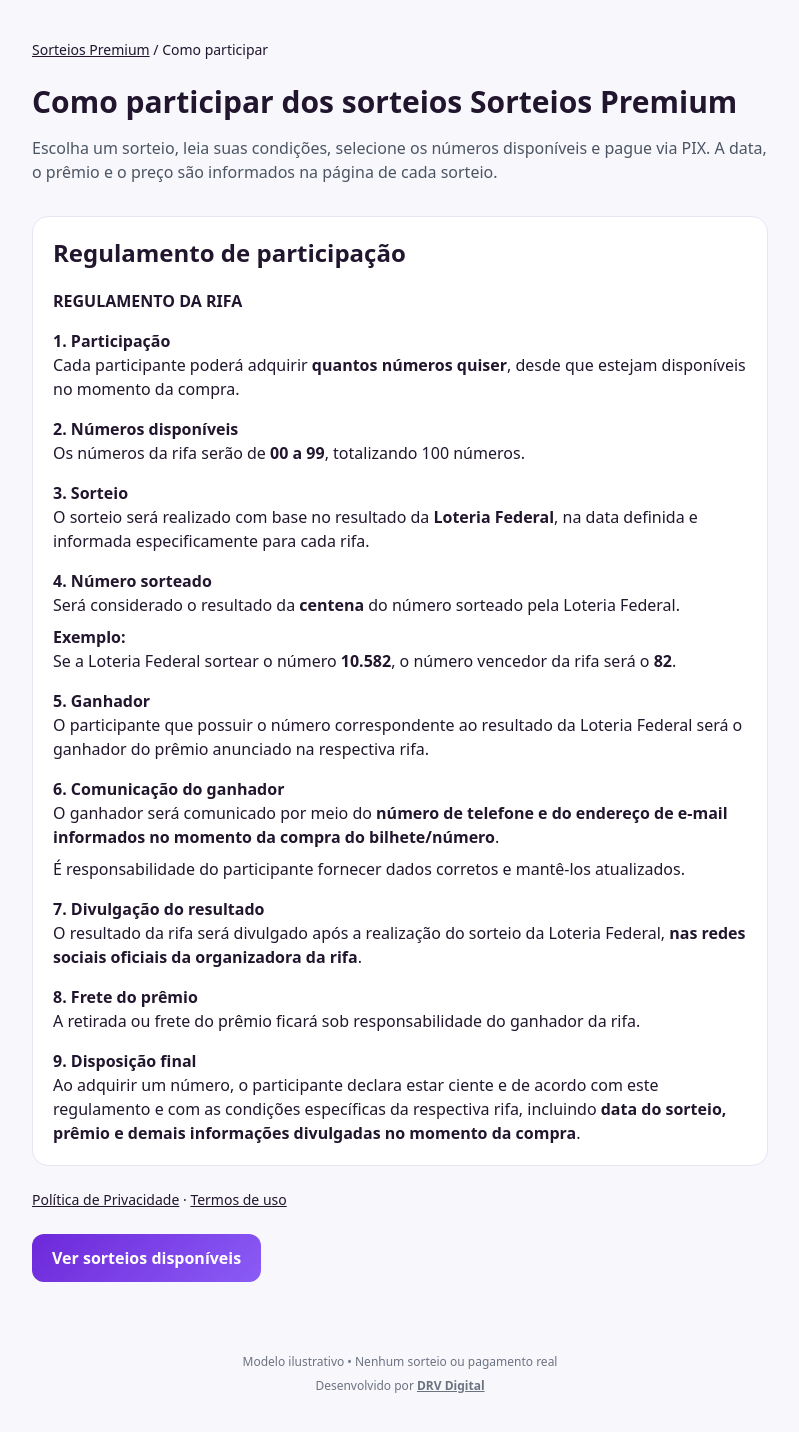
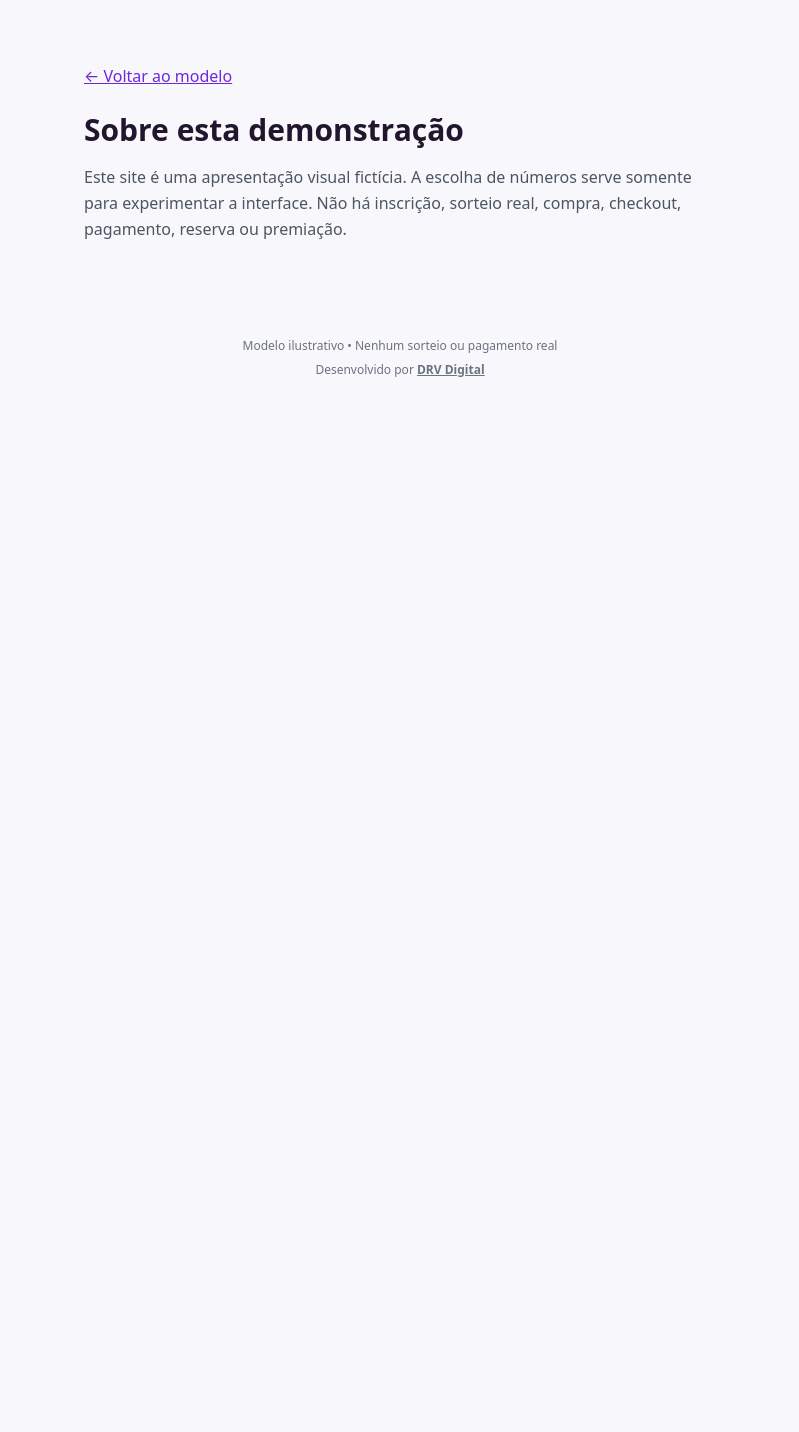
Before and after one commit to Daviisk/modelo-sorteios-premium, a Next.js app: page /como-participar in a window 1280 px wide. Shown: the whole page, without its empty margins (240-1039 px from the left). After the commit the page ends 800 px from the top, so only its background shows below. Built offline with nearby package versions, Linux system fonts and the light colour scheme.

Commit message:
Disable transactional and admin-facing demo routes

```diff
--- a/src/app/como-participar/page.tsx
+++ b/src/app/como-participar/page.tsx
@@ -1,19 +1 @@
-import Link from "next/link";
-import DefaultRaffleRules from "@/components/DefaultRaffleRules";
-import { jsonLd, pageMetadata } from "@/lib/seo";
-import { SITE_NAME, siteUrl } from "@/lib/site";
-export const metadata = pageMetadata("Como participar e regulamento", "Saiba como escolher números, pagar via PIX e acompanhar os sorteios Sorteios Premium pela Loteria Federal. Consulte as regras e a responsabilidade pelo frete.", "/como-participar");
-export default function ParticipationPage() {
- const structured = { "@context": "https://schema.org", "@graph": [
-  { "@type":"BreadcrumbList", itemListElement:[{ "@type":"ListItem",position:1,name:SITE_NAME,item:siteUrl("/") },{ "@type":"ListItem",position:2,name:"Como participar",item:siteUrl("/como-participar") }] },
- ] };
- return <main className="max-w-3xl mx-auto px-4 py-10">
-  <script type="application/ld+json" dangerouslySetInnerHTML={{__html:jsonLd(structured)}} />
-  <nav aria-label="Navegação estrutural" className="text-sm mb-6"><Link href="/" className="underline">{SITE_NAME}</Link><span> / Como participar</span></nav>
-  <h1 className="text-3xl font-bold">Como participar dos sorteios Sorteios Premium</h1>
-  <p className="mt-4 text-gray-600">Escolha um sorteio, leia suas condições, selecione os números disponíveis e pague via PIX. A data, o prêmio e o preço são informados na página de cada sorteio.</p>
-  <section id="regulamento" className="card p-5 mt-8"><h2 className="text-2xl font-bold mb-5">Regulamento de participação</h2><DefaultRaffleRules /></section>
-  <p className="mt-6 text-sm"><Link href="/privacidade" className="underline">Política de Privacidade</Link>{" · "}<Link href="/termos" className="underline">Termos de uso</Link></p>
-  <Link href="/" className="btn-primary inline-block mt-6">Ver sorteios disponíveis</Link>
- </main>;
-}
+import Link from "next/link";export default function Page(){return <main className="mx-auto max-w-2xl px-5 py-16"><Link href="/" className="text-violet-700 underline">← Voltar ao modelo</Link><h1 className="mt-6 text-3xl font-bold">Sobre esta demonstração</h1><p className="mt-4 leading-relaxed text-gray-600">Este site é uma apresentação visual fictícia. A escolha de números serve somente para experimentar a interface. Não há inscrição, sorteio real, compra, checkout, pagamento, reserva ou premiação.</p></main>}
```
